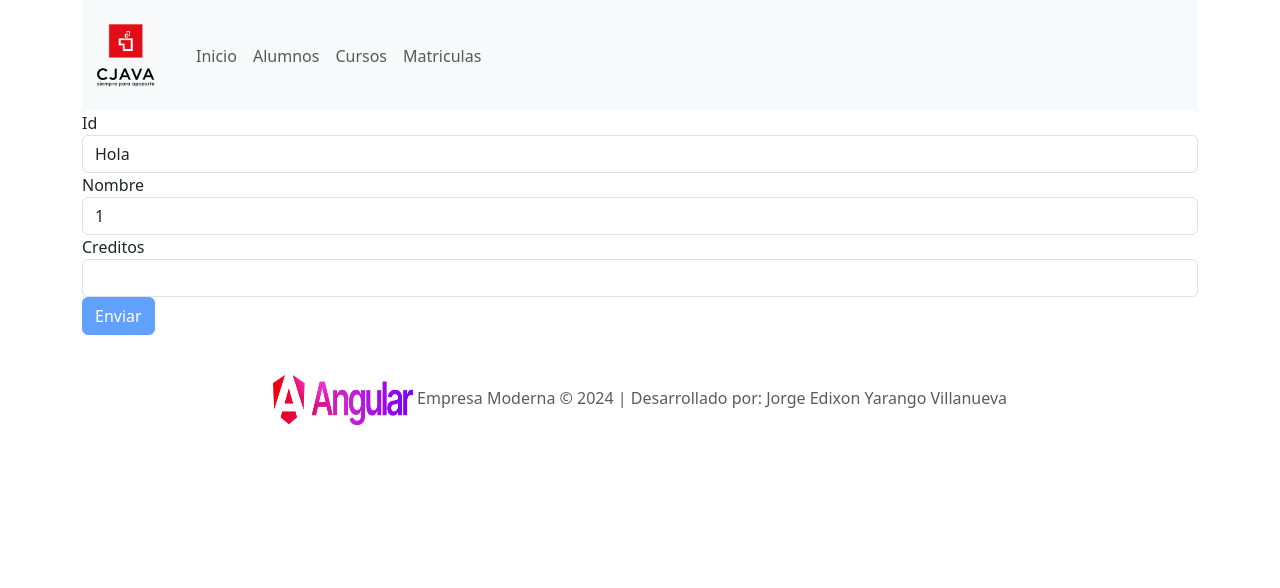
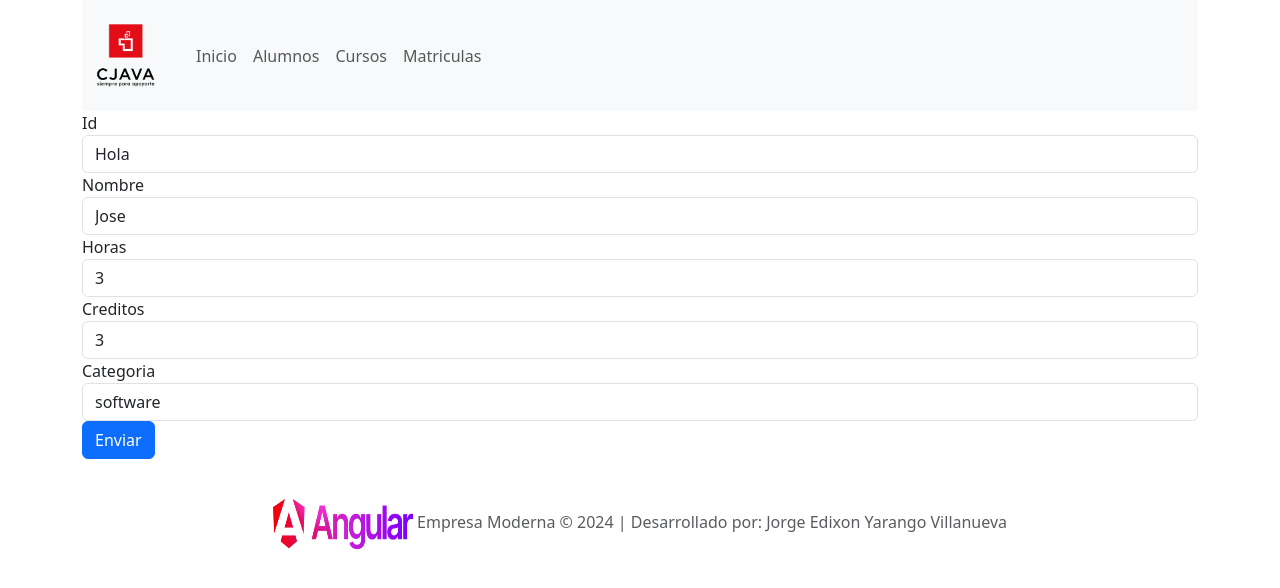
Before and after one commit to jyarango13/ProyectoAngularFront, an Angular app: page /matriculas in a window 1280 px wide. Shown: the top 588 px of the page. Built offline with nearby package versions, Linux system fonts and the light colour scheme.

Commit message:
8-okmatriculaCursoantesdecopiarapagos

```diff
--- a/src/app/matricula/curso.ts
+++ b/src/app/matricula/curso.ts
@@ -4,7 +4,7 @@ export class Curso{
         public nombre?: string,
         public horas?: number,
         public creditos?: number,
-        public categoria?: string,
+        public categorias?: string,
 
 
     ){}
--- a/src/app/matricula/formulario-matricula/formulario-matricula.component.html
+++ b/src/app/matricula/formulario-matricula/formulario-matricula.component.html
@@ -5,16 +5,25 @@
 			<input type="text" class="form-control" id="id" required [(ngModel)]="modelo.id" name="id">
 
 			<label for="id">Nombre</label>
-			<input type="text" class="form-control" id="id" required [(ngModel)]="modelo.nombre" name="nombre">
+			<input type="text" class="form-control" id="nombre" required [(ngModel)]="modelo.nombre" name="nombre">
+
+			<label for="id">Horas</label>
+			<input type="number" class="form-control" id="horas" required [(ngModel)]="modelo.horas" name="horas">
 
 			<label for="id">Creditos</label>
-
 			<select class="form-control" id="creditos" required [(ngModel)]="modelo.creditos" name="credito">
 				<option *ngFor="let credito of creditos" [value]="credito">
 					{{credito}}
 				</option>
 			</select>
+			<label for="id">Categoria</label>
+			<select class="form-control" id="categorias" required [(ngModel)]="modelo.categorias" name="categoria">
+				<option *ngFor="let categoria of categorias" [value]="categoria">
+					{{categoria}}
+				</option>
+			</select>
 		</div>
+
 
 		<button type="submit" class="btn btn-primary" [disabled]="!matriculaForm.valid">Enviar</button>
 	</form>
@@ -23,5 +32,10 @@
 	<h2>Formulario</h2>
 	<div>
 		Id: {{modelo.id}}
-		<button class="btn btn-primary" (click)="enviado=false">Enviar</button>
+		Nombre: {{modelo.nombre}}
+		Horas: {{modelo.horas}}
+		Creditos: {{modelo.creditos}}
+		Categoría: {{modelo.categorias}}
+		<button class="btn btn-primary" (click)="enviado=false">Editar</button>
 	</div>
+</div>
--- a/src/app/matricula/formulario-matricula/formulario-matricula.component.ts
+++ b/src/app/matricula/formulario-matricula/formulario-matricula.component.ts
@@ -11,7 +11,8 @@ import { CommonModule } from '@angular/common';
 })
 export class FormularioMatriculaComponent{
   creditos = [0, 1, 2, 3, 4, 5];
-  modelo = new Curso("Hola", "1", this.creditos[3]);
+  categorias = ["software", "gestión", "otros"];
+  modelo = new Curso("Hola", "Jose",3, this.creditos[3],this.categorias[0]);
   enviado = false;
 
   ngOnInit(): void { }
@@ -20,3 +21,9 @@ export class FormularioMatriculaComponent{
     this.enviado = true;
   }
 }
+
+// public id?: string,
+// public nombre?: string,
+// public horas?: number,
+// public creditos?: number,
+// public categoria?: string,
```
